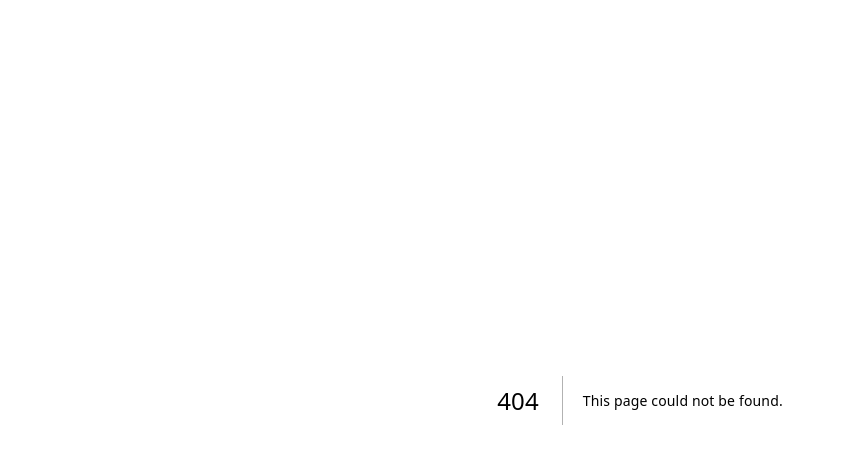
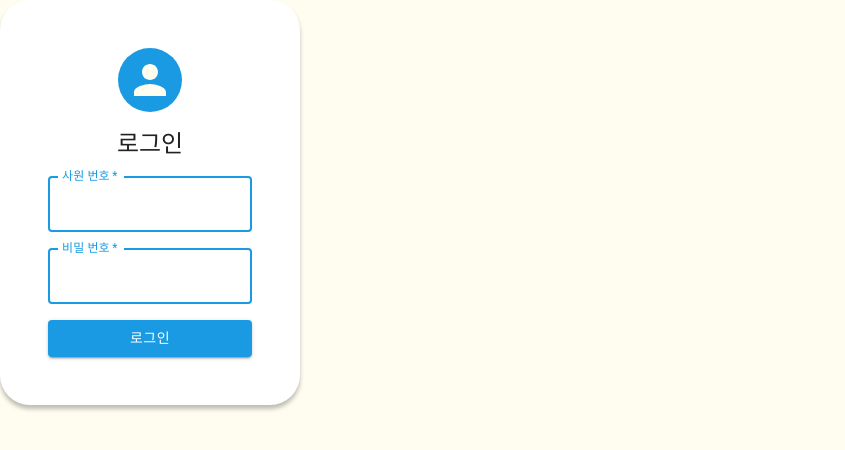
Before and after one commit to Fly-Flow/Flow-FE, a Next.js app: page /login in a window 1280 px wide. Before the commit this address had no page. Shown: the top 450 px of the page, without its empty margins (0-845 px from the left). Built offline with nearby package versions, Linux system fonts and the light colour scheme.

Commit message:
feat(Login): add LoginPresentation component

```diff
--- /dev/null
+++ b/src/app/login/page.tsx
@@ -0,0 +1,11 @@
+import LoginPresentation from "@/components/Login/LoginPresentation.tsx";
+
+const LoginPage = () => {
+  return (
+    <>
+      <LoginPresentation />
+    </>
+  );
+};
+
+export default LoginPage;
--- a/src/app/page.tsx
+++ b/src/app/page.tsx
@@ -1,8 +1,10 @@
 "use client";
 
 import { Button, Chip } from "@mui/material";
+import { useRouter } from "next/navigation";
 
 export default function Home() {
+  const router = useRouter();
   return (
     <>
       <Button variant="contained">안녕하시와요?</Button>
@@ -27,6 +29,7 @@ export default function Home() {
           color: "error.main",
         }}
       />
+      <Button onClick={() => router.push("/login")}>로그인</Button>
     </>
   );
 }
--- /dev/null
+++ b/src/components/Login/LoginPresentation.tsx
@@ -0,0 +1,72 @@
+"use client";
+
+import {
+  Button,
+  FormGroup,
+  Stack,
+  Typography,
+  Avatar,
+  TextField,
+} from "@mui/material";
+
+type LoginProps = {
+  onEmployeeNumberChange: React.ChangeEventHandler<HTMLInputElement>;
+  onPasswordChange: React.ChangeEventHandler<HTMLInputElement>;
+  onClick: React.MouseEventHandler<HTMLButtonElement>;
+};
+
+const LoginPresentation: React.FC<LoginProps> = (props) => {
+  const { onEmployeeNumberChange, onPasswordChange, onClick } = props;
+
+  return (
+    <Stack
+      padding="3rem"
+      width="18.75rem"
+      sx={{
+        backgroundColor: "common.white",
+        borderRadius: "1.875rem",
+        boxShadow: "0rem 0.25rem 0.25rem 0rem rgba(0, 0, 0, 0.25)",
+      }}
+    >
+      <FormGroup sx={{ gap: "1rem", alignItems: "center" }}>
+        <Avatar
+          sx={{
+            width: "4rem",
+            height: "4rem",
+            backgroundColor: "primary.main",
+          }}
+        />
+
+        <Typography variant="h5">로그인</Typography>
+
+        <TextField
+          required
+          focused
+          fullWidth
+          label="사원 번호"
+          onChange={onEmployeeNumberChange}
+          sx={{
+            backgroundColor: "common.white",
+          }}
+        />
+        <TextField
+          required
+          focused
+          fullWidth
+          label="비밀 번호"
+          type="password"
+          onChange={onPasswordChange}
+          sx={{
+            backgroundColor: "common.white",
+          }}
+        />
+
+        <Button variant="contained" fullWidth onClick={onClick}>
+          로그인
+        </Button>
+      </FormGroup>
+    </Stack>
+  );
+};
+
+export default LoginPresentation;
```
